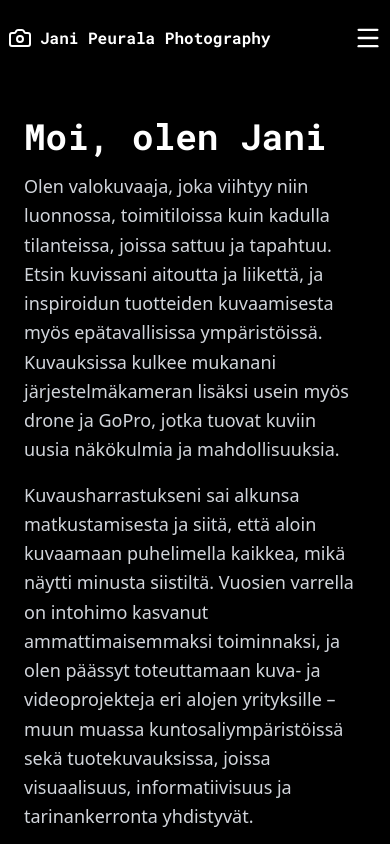
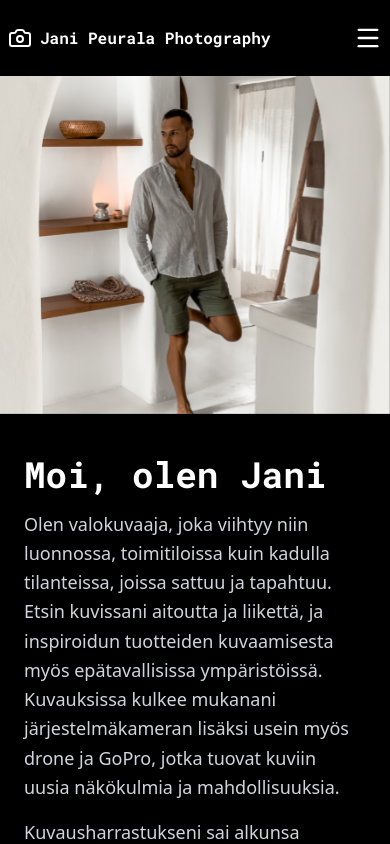
Before and after one commit to wilsq/photo-portfolio, a React (Vite) app: page /about in a window 390 px wide. Shown: the top 844 px of the page. Built offline with nearby package versions, Linux system fonts and the light colour scheme.

Commit message:
Added vercel.json and updated about.jsx styling

```diff
--- a/src/components/About.jsx
+++ b/src/components/About.jsx
@@ -3,17 +3,17 @@ import aboutImg from "../assets/aboutkuva2.jpg";
 
 function About() {
   return (
-    <section className="flex flex-col md:flex-row min-h-screen max-h-[90vh]">
-      <div className="md:w-1/2 h-[40vh] md:h-auto overflow-hidden ">
+    <section className="flex flex-col md:flex-row bg-black text-white">
+      <div className="w-full md:w-1/2">
         <img
           src={aboutImg}
           alt="Jani kuva"
-          className="w-full h-full object-cover scale-105 opacity-0 animate-[fadeSlideLeft_1s_ease-out_forwards]"
+          className="w-full h-[40vh] md:h-[100vh] object-cover scale-105 opacity-0 animate-[fadeSlideLeft_1s_ease-out_forwards]"
         />
       </div>
 
       {/* teksti */}
-      <div className="md:w-1/2 bg-black text-white flex items-center animate-[fadeSlideUp_0.8s_ease-out]">
+      <div className="md:w-1/2 w-full bg-black text-white flex items-center animate-[fadeSlideUp_0.8s_ease-out]">
         <div className="max-w-lg mx-auto px-6 py-10 md:py-16">
           <h2 className="text-4xl font-bold mb-4">Moi, olen Jani</h2>
           <p className="text-lg text-gray-300 mb-4 leading-relaxed">
```
Also changed, not shown: vercel.json (added).
